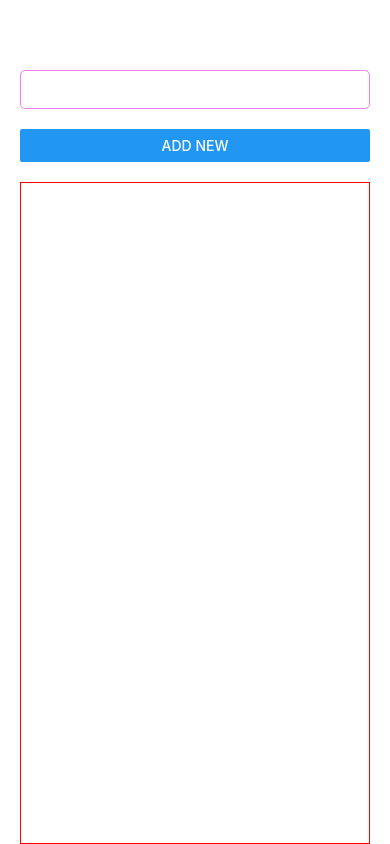
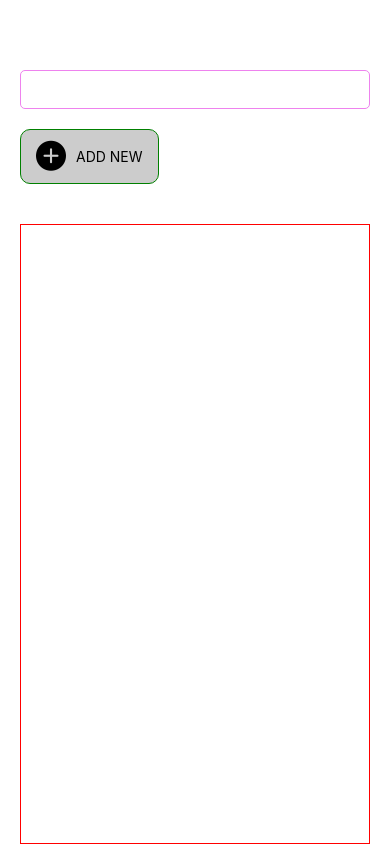
Before and after one commit to orc123/learn-rn, a React Native app: screen / in a window 390 px wide. Built offline with nearby package versions, Linux system fonts and the light colour scheme.

Commit message:
video 38

```diff
--- /dev/null
+++ b/components/button/mine.button.tsx
@@ -0,0 +1,44 @@
+import { Pressable, StyleSheet, Text, View } from "react-native";
+import { AntDesign } from "@expo/vector-icons";
+
+const styles = StyleSheet.create({
+  btnContainer: {
+    borderWidth: 1,
+    borderColor: "green",
+    borderRadius: 10,
+    paddingHorizontal: 15,
+    paddingVertical: 10,
+    flexDirection: "row",
+    gap: 10,
+    alignItems: "center",
+    alignSelf: "flex-start",
+    backgroundColor: "#ccc",
+  },
+  text: {
+    textTransform: "uppercase",
+  },
+});
+
+interface IProps {
+  title: string;
+  onPress: any;
+}
+
+const MineButton = (props: IProps) => {
+  const { title, onPress } = props;
+  return (
+    <Pressable
+      style={({ pressed }) => ({
+        opacity: pressed === true ? 0.5 : 1,
+      })}
+      onPress={onPress}
+    >
+      <View style={styles.btnContainer}>
+        <AntDesign name="pluscircle" size={30} color="black" />
+        <Text style={styles.text}>{title}</Text>
+      </View>
+    </Pressable>
+  );
+};
+
+export default MineButton;
--- a/components/todo/input.todo.tsx
+++ b/components/todo/input.todo.tsx
@@ -1,5 +1,6 @@
 import { useState } from "react";
 import { Alert, Button, StyleSheet, TextInput, View } from "react-native";
+import MineButton from "../button/mine.button";
 
 const styles = StyleSheet.create({
   todoInput: {
@@ -35,7 +36,7 @@
   };
   return (
     <>
-      <View>
+      <View style={{ marginBottom: 20 }}>
         <TextInput
           autoCapitalize="none"
           autoCorrect={false}
@@ -43,7 +44,8 @@
           value={name}
           onChangeText={(text) => setName(text)}
         />
-        <Button title="Add new" onPress={handleAddNewTodo} />
+
+        <MineButton title="Add New" onPress={handleAddNewTodo} />
       </View>
     </>
   );
```
